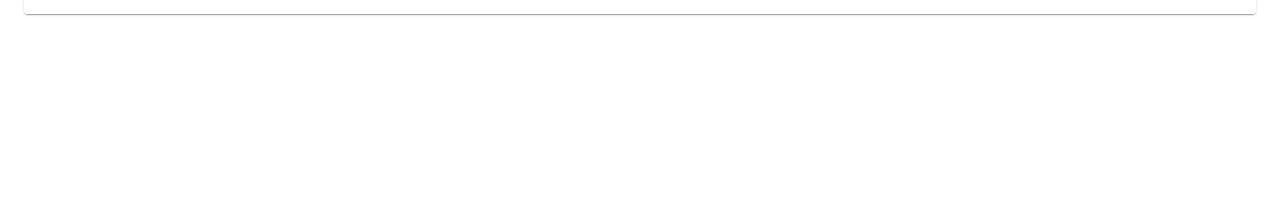
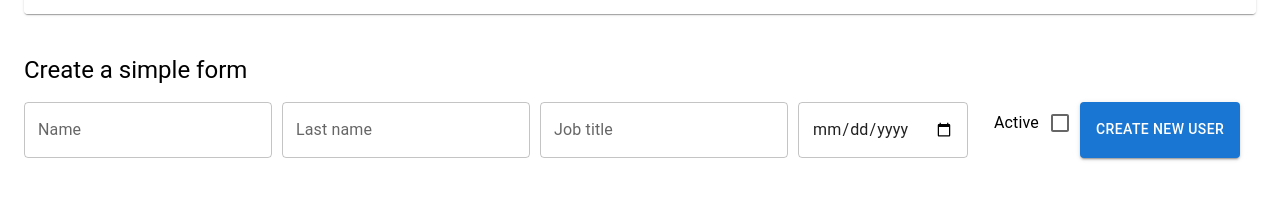
Before and after one commit to albertoreciodev/people-list-app, a Next.js app: page / in a window 1280 px wide. Shown: the part 462-662 px from the top of the page. Built offline with nearby package versions, Linux system fonts and the light colour scheme.

Commit message:
Add form to add a new user

```diff
--- a/src/initial-data.ts
+++ b/src/initial-data.ts
@@ -4,7 +4,7 @@ export interface initialDataProps {
 	lastName: string,
 	jobTitle: string,
 	birthDate: string,
-	active: boolean;
+	active: boolean | undefined;
 };
 
 export const initialData:initialDataProps[] = [
--- a/src/pages/components/basic-table.component.tsx
+++ b/src/pages/components/basic-table.component.tsx
@@ -10,6 +10,7 @@ export const BasicTable = () => {
       <Table sx={{ minWidth: 650 }} aria-label="list of people">
         <BasicTableHeader />
         <BasicTableContent />
+        {/* <Form /> */}
       </Table>
     </TableContainer>
   );
--- /dev/null
+++ b/src/pages/components/form.component.tsx
@@ -0,0 +1,96 @@
+import TextField from "@mui/material/TextField";
+import { Button } from "@mui/material/";
+import FormGroup from "@mui/material/FormGroup";
+import { useState } from "react";
+import { initialData, initialDataProps } from "@/initial-data";
+import Checkbox from "@mui/material/Checkbox";
+import FormControlLabel from "@mui/material/FormControlLabel";
+
+export const Form = () => {
+  const [dataForm, setDataForm] = useState<initialDataProps[]>(initialData);
+  const [formValuesDefault, setFormValuesDefault] = useState({
+    name: "",
+    lastName: "",
+    jobTitle: "",
+    birthDate: "",
+    active: false,
+  });
+
+  const handleSubmit = (event: React.FormEvent<HTMLFormElement>) => {
+    event.preventDefault();
+    console.log("dataForm", dataForm);
+    // Find the last number of Users in dataForm
+    const nextDataForm = dataForm.findLast((data) => data.id > 0);
+    let nextDataFormId = nextDataForm?.id + 1;
+
+    const submitDataForm = {
+      id: nextDataFormId,
+      name: event.target.name.value,
+      lastName: event.target.lastName.value,
+      jobTitle: event.target.jobTitle.value,
+      birthDate: event.target.birthDate.value,
+      active: event.target.active.checked,
+    };
+    setDataForm([...dataForm, submitDataForm]);
+
+    // Reset form
+    const emptyValues = {
+      name: "",
+      lastName: "",
+      jobTitle: "",
+      birthDate: "",
+      active: false,
+    };
+    setFormValuesDefault(emptyValues);
+  };
+
+  return (
+    <form
+      onSubmit={handleSubmit}
+      style={{ display: "flex", flexDirection: "row", gap: "10px" }}
+    >
+      <TextField
+        id="name"
+        label="Name"
+        type="text"
+        variant="outlined"
+        defaultValue={formValuesDefault.name}
+      />
+      <TextField
+        id="lastName"
+        label="Last name"
+        type="text"
+        variant="outlined"
+        defaultValue={formValuesDefault.lastName}
+      />
+      <TextField
+        id="jobTitle"
+        label="Job title"
+        type="text"
+        variant="outlined"
+        defaultValue={formValuesDefault.jobTitle}
+      />
+      <TextField
+        id="birthDate"
+        //label="Birth date"
+        type="date"
+        variant="outlined"
+        defaultValue={formValuesDefault.birthDate}
+      />
+
+      <FormGroup>
+        <FormControlLabel
+          control={<Checkbox name="active" defaultValue={undefined} />}
+          labelPlacement="start"
+          label="Active"
+        />
+      </FormGroup>
+
+      <Button
+        variant="contained"
+        color="primary"
+        type="submit"
+      >{`Create new user`}</Button>
+    </form>
+  );
+};
--- a/src/pages/index.tsx
+++ b/src/pages/index.tsx
@@ -1,5 +1,6 @@
 import { BasicTable } from "./components/basic-table.component";
 import { Typography, Box } from "@mui/material";
+import { Form } from "./components/form.component";
 
 export default function Page() {
   return (
@@ -8,6 +9,11 @@ export default function Page() {
         {`Create an application to show a list of people`}
       </Typography>
       <BasicTable />
+
+      <Typography variant="h5" marginBottom={2} marginTop={5}>
+        {`Create a simple form`}
+      </Typography>
+      <Form />
     </Box>
   );
 }
```
